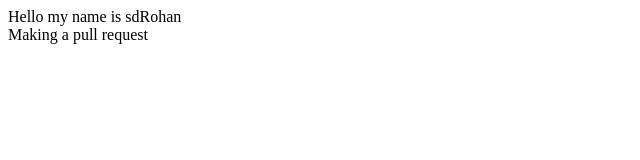
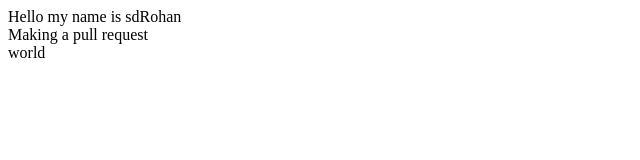
Before and after one commit to rohankann7/demo-repo, a plain HTML site: page index.html in a window 1280 px wide. Shown: the full height of the page, 0-640 px from the left. Drawn offline with Linux system fonts and the light colour scheme.

Commit message:
adding a world div

```diff
--- a/index.html
+++ b/index.html
@@ -1,2 +1,3 @@
 <div>Hello my name is sdRohan</div>
 <div>Making a pull request</div>
+<div>world</div>
```
